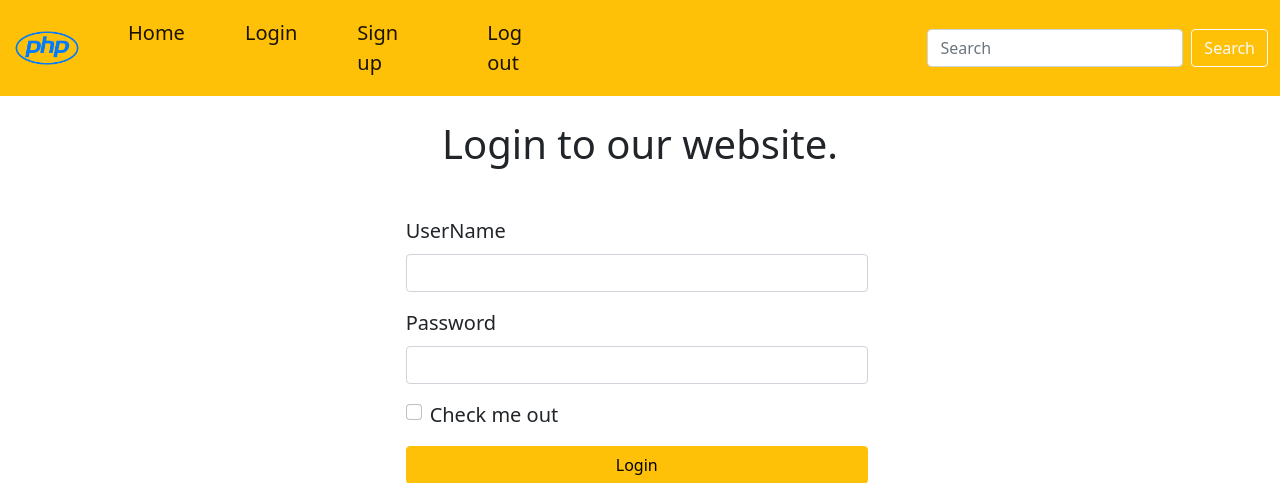
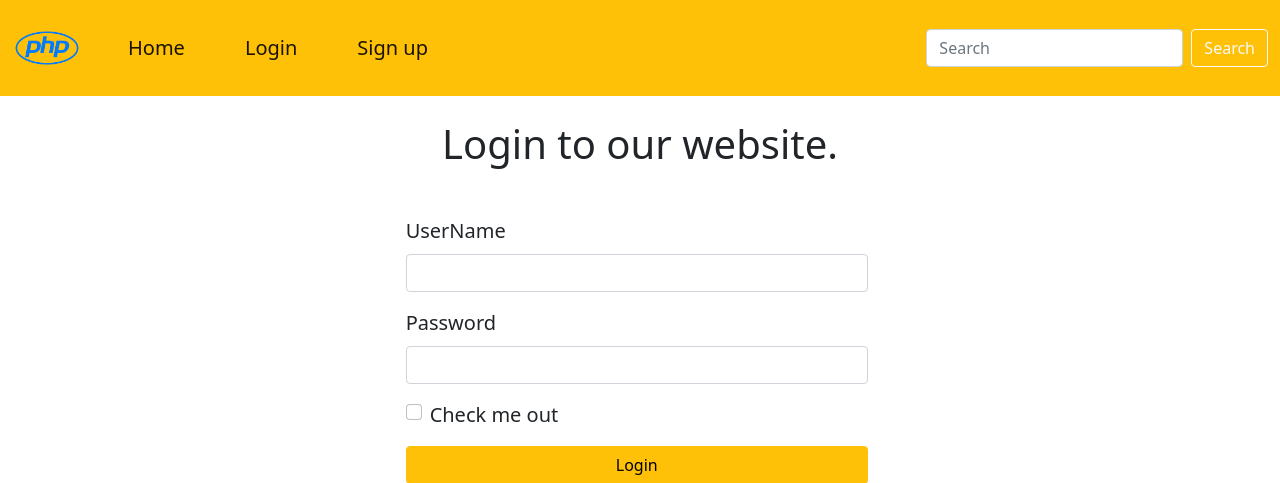
Before and after one commit to sanjana11111/my-php-files, a PHP site: page /loginsystem_login.php in a window 1280 px wide. Shown: the top 483 px of the page. Run offline with PHP 8.4, Linux system fonts and the light colour scheme.

Commit message:
loginsystem navbar is completed now

```diff
--- a/loginsystem_nav.php
+++ b/loginsystem_nav.php
@@ -1,4 +1,13 @@
-<!DOCTYPE html>
+<?php
+
+if(isset( $_SESSION['loggedin']) && $_SESSION['loggedin'] == true){
+
+  $loggedin=true;
+}else{
+  $loggedin=false;
+}
+
+echo '<!DOCTYPE html>
 <html lang="en">
 <head>
     <meta charset="UTF-8">
@@ -31,19 +40,23 @@
       <ul class="navbar-nav me-auto mb-2 mb-lg-0">
         <li class="nav-item">
           <a class="nav-link active" aria-current="page" href="loginsystem_welcome.php">Home</a>
-        </li>
-        <li class="nav-item">
+        </li>';
+       if(!$loggedin){
+        echo'<li class="nav-item">
           <a class="nav-link active" href="loginsystem_login.php">Login</a>
         </li>
+
         <li class="nav-item">
           <a class="nav-link active" href="loginsystem_signup.php">Sign up</a>
-        </li>
-        <li class="nav-item">
+        </li>';
+       }
+       if($loggedin){
+        echo'<li class="nav-item">
           <a class="nav-link active" href="loginsystem_logout.php">Log out</a>
-        </li>
+        </li>';
+       }
 
-
-      </ul>
+     echo '</ul>
       <form class="d-flex">
         <input class="form-control me-2" type="search" placeholder="Search" aria-label="Search">
         <button class="btn btn-outline-light" type="submit">Search</button>
@@ -52,4 +65,5 @@
   </div>
 </nav>
 </body>
-</html>
+</html>';
+?>
```
